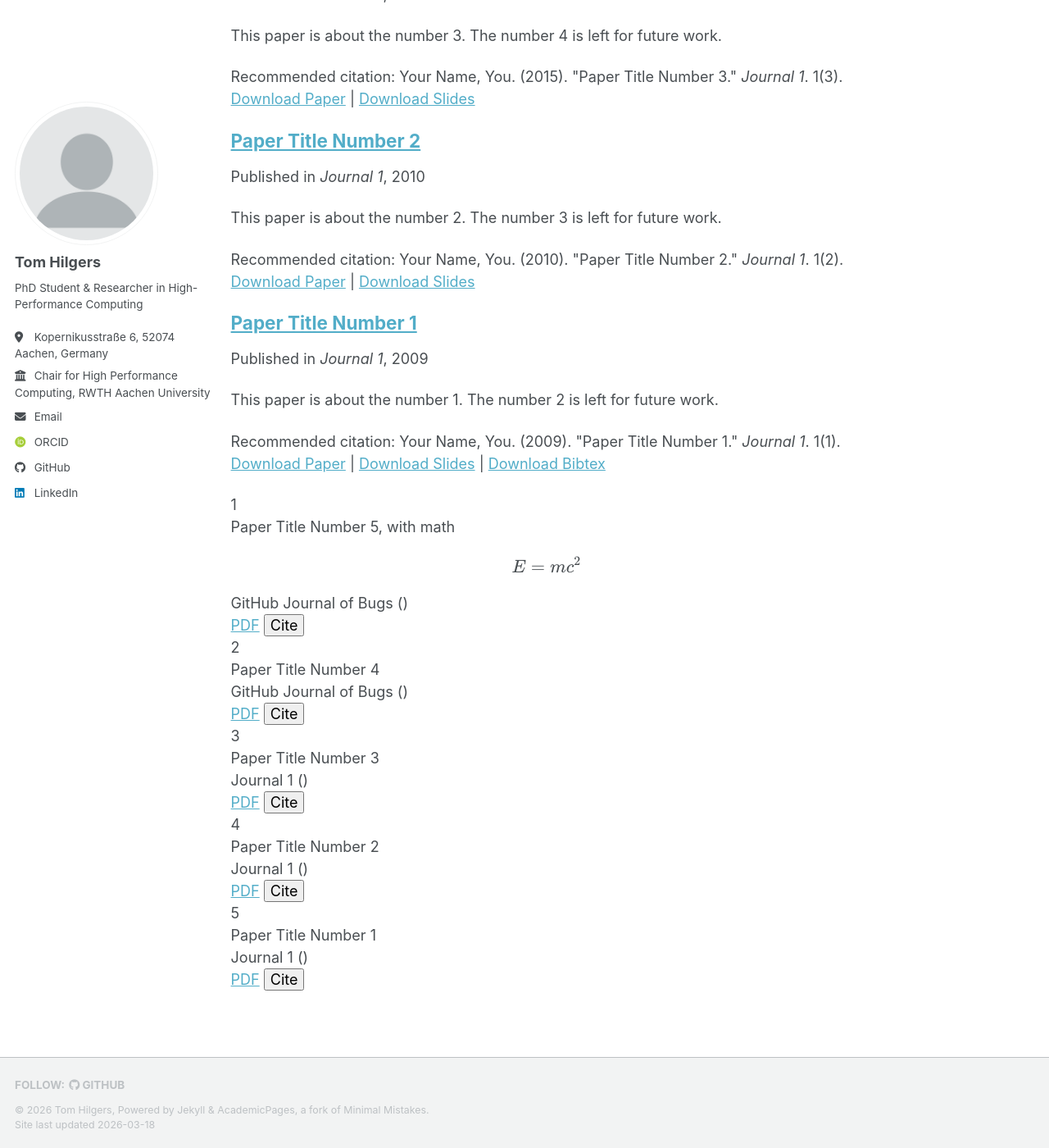
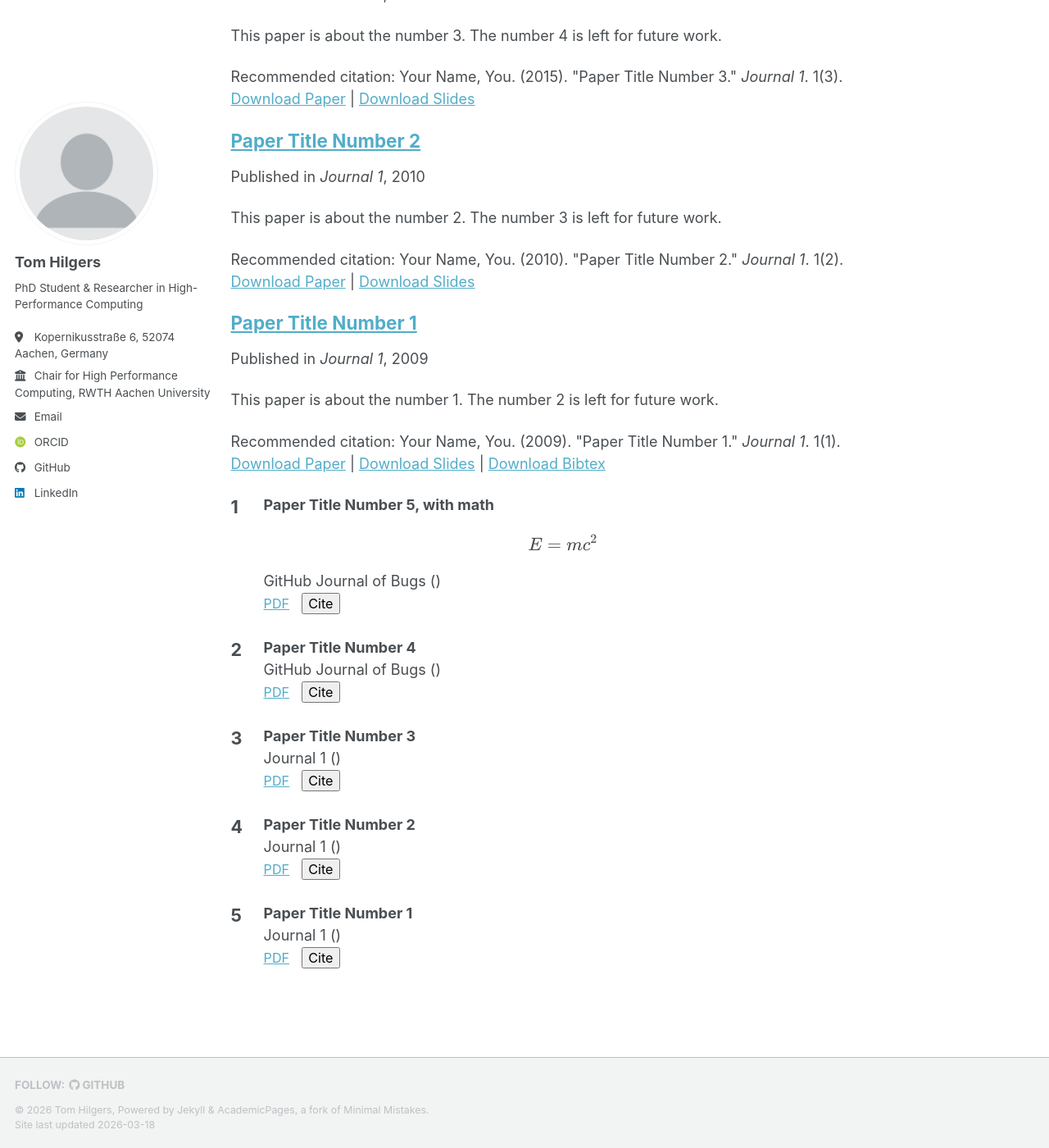
Before and after one commit to tomhilgers/tomhilgers.github.io, a Jekyll site: the page built from _pages/about.md, in a window 1280 px wide and 1400 px high, scrolled down 1607 px. Shown: the whole window at 82% size. Built offline with Jekyll 4.4.1, drawn with Linux system fonts in a browser that asks for light colours; some web fonts are replaced; a script bundle is joined from its source files by our own code; library files that are not in the unit come from our copies.

Commit message:
Add styles for publication entries
Added styles for publication entries including layout and typography.

```diff
--- a/assets/css/main.scss
+++ b/assets/css/main.scss
@@ -41,3 +41,29 @@
     "vendor/font-awesome/solid",
     "vendor/font-awesome/brands"
 ;
+
+
+.pub-entry {
+  display: flex;
+  margin-bottom: 1.5em;
+}
+
+.pub-number {
+  width: 40px;
+  font-weight: bold;
+  font-size: 1.2em;
+}
+
+.pub-content {
+  flex: 1;
+}
+
+.pub-title {
+  font-weight: bold;
+}
+
+.pub-links a,
+.pub-links button {
+  margin-right: 10px;
+  font-size: 0.9em;
+}
```
